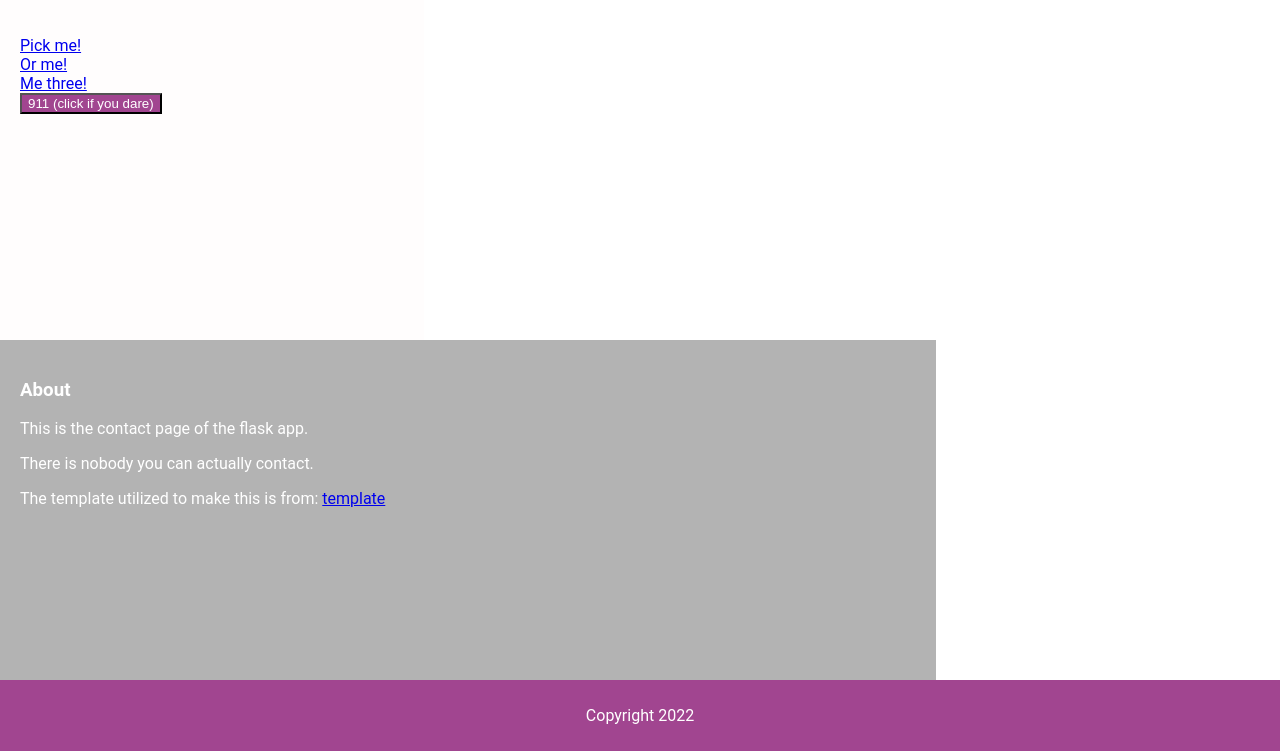
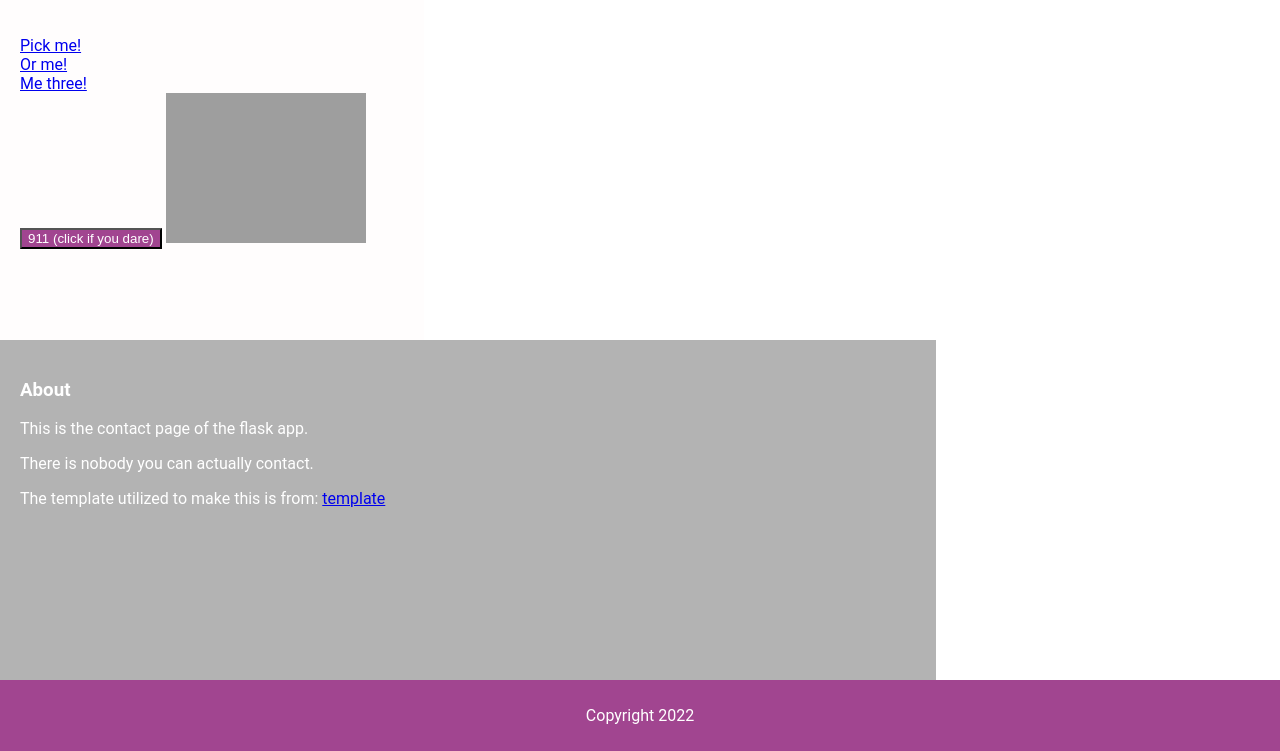
Before and after one commit to Chinchilla7/regina-flask-html, a Flask app: page /contactus in a window 1280 px wide. Shown: the part 190-941 px from the top of the page. Run offline with Flask 2, Linux system fonts and the light colour scheme; grey boxes are pictures that could not be loaded.

Commit message:
Update contact.html

```diff
--- a/Assignment 3a/templates/contact.html
+++ b/Assignment 3a/templates/contact.html
@@ -20,6 +20,8 @@
                     <li><a href="#">Or me!</a></li>
                     <li><a href="#">Me three!</a></li>
                     <button> 911 (click if you dare) </button>
+
+                    <img src="http://surefirecpr.com/wp-content/uploads/call-911-1024x1024.jpg" alt="911" width="200" height="150">
                 </ul>
             </nav>
 
```
